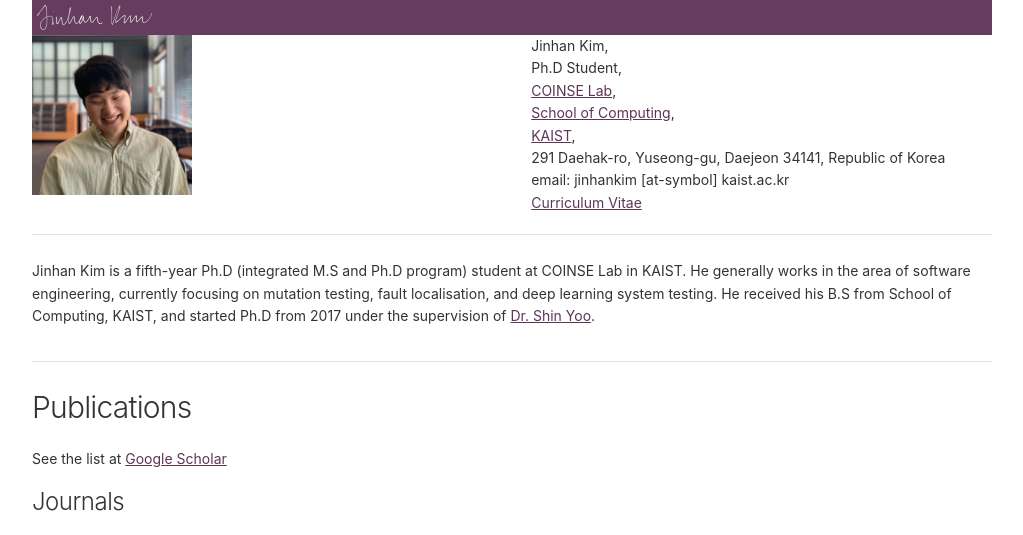
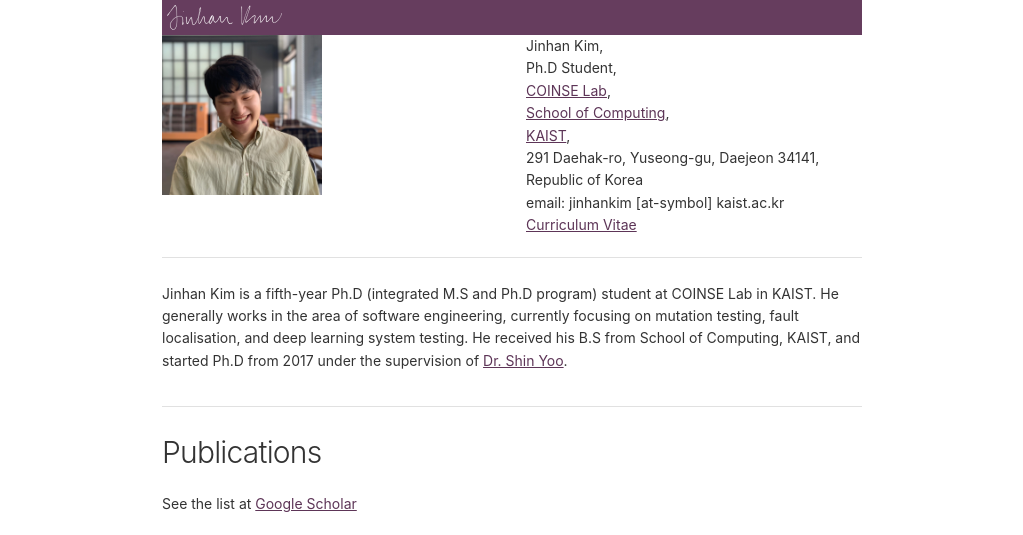
Before and after one commit to dbr7/mycv, a Jekyll site: the page built from index.md, in a window 1280 px wide. Shown: the top 535 px of the page, without its empty margins (128-1151 px from the left). Built offline with Jekyll 4.4.1, drawn with Linux system fonts in a browser that asks for light colours.

Commit message:
Fix width

```diff
--- a/assets/css/skeleton.css
+++ b/assets/css/skeleton.css
@@ -31,7 +31,7 @@
 .container {
   position: relative;
   width: 100%;
-  max-width: 960px;
+  max-width: 700px;
   margin: 0 auto;
   padding: 0 20px;
   box-sizing: border-box; }
```
